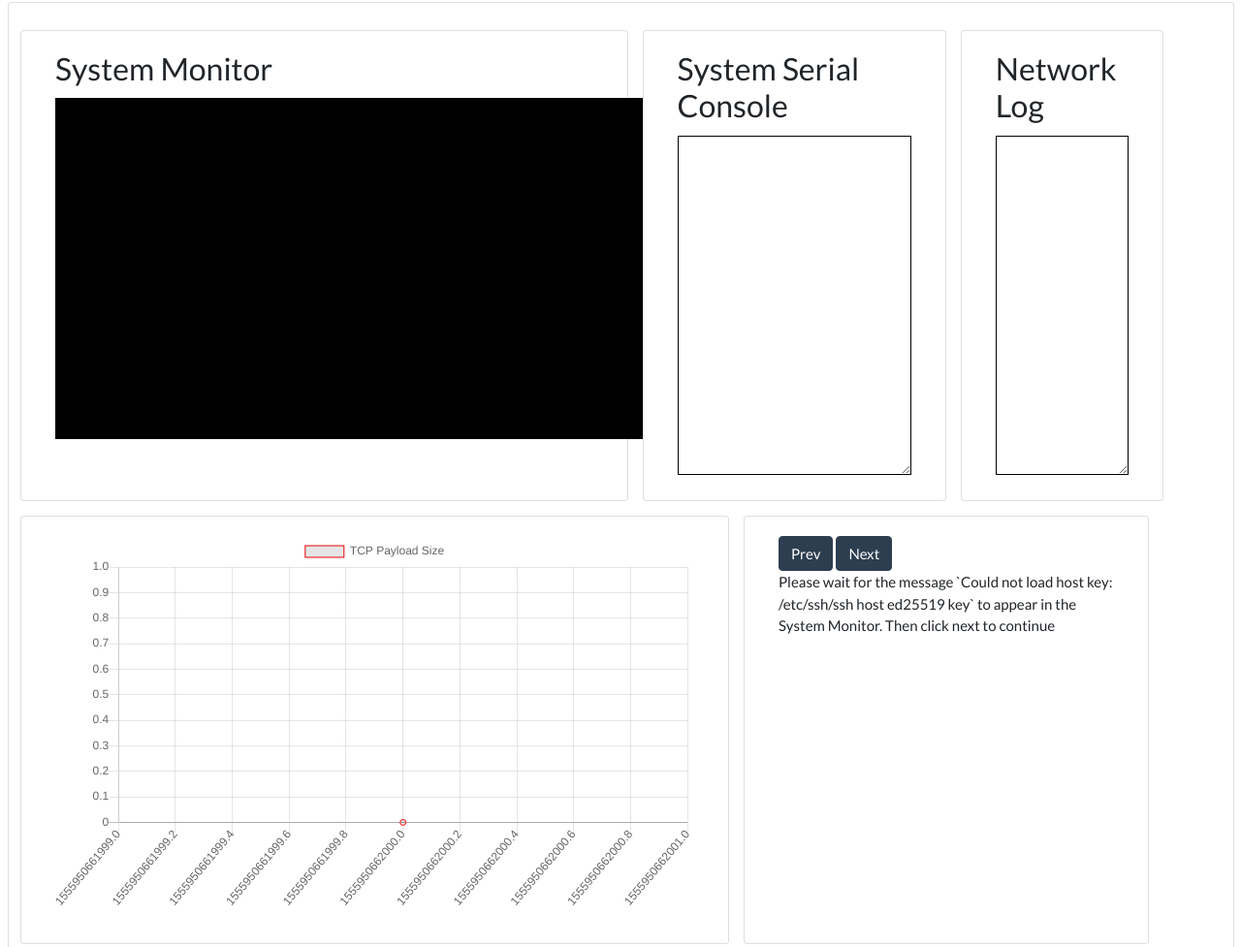
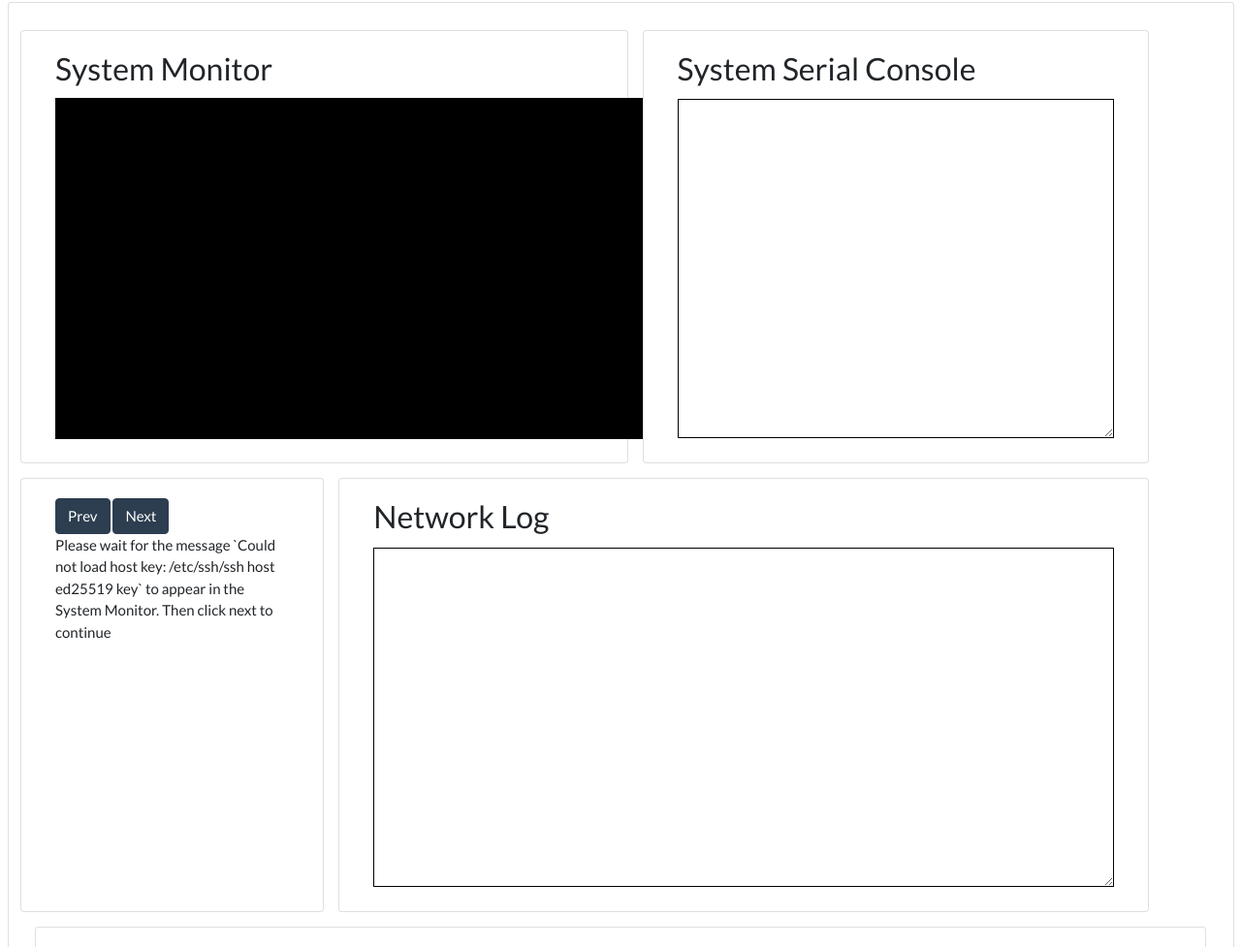
Before and after one commit to sidekickvpn/SSH-Side-Channel-Web-Demo, a plain HTML site: page index.html in a window 1280 px wide. Shown: the part 76-1053 px from the top of the page at 97% size. Drawn offline with nearby package versions, Linux system fonts and the light colour scheme; no server answers.

Commit message:
Rearranged layout. Fixed newlines not working in textareas in Firefox

```diff
--- a/index.html
+++ b/index.html
@@ -26,7 +26,7 @@
           <div class="card col-lg-6">
             <div class="card-body">
               <h3 class="card-title">System Monitor</h3>
-							<div id="screen_client" style="margin-right: 1em;">
+              <div id="screen_client">
                 <div
                   style="white-space: pre; font: 14px monospace; line-height: 14px"
                 ></div>
@@ -35,34 +35,19 @@
             </div>
           </div>
 
-					<div class="card col-lg-3">
+          <div class="card col-lg-5">
             <div class="card-body">
               <h3 class="card-title">System Serial Console</h3>
               <textarea
                 id="serial_tty"
-								style="height: 350px; width: 100%; border: 1px solid black; white-space: nowrap;"
-							></textarea>
-						</div>
-					</div>
-					<div class="card col-lg-2">
-						<div class="card-body">
-							<h3 class="card-title">Network Log</h3>
-							<textarea
-								id="netconsole"
-								style="height: 350px; width: 100%; border: 1px solid black; white-space: nowrap;"
+                style="height: 350px; width: 100%; border: 1px solid black;"
               ></textarea>
             </div>
           </div>
 				</div>
 
         <div class="row">
-					<div class="card col-lg-7">
-						<div class="card-body">
-							<canvas id="myChart" width="650" height="400"></canvas>
-						</div>
-					</div>
-
-					<div class="card col-lg-4">
+          <div class="card col-lg-3">
             <div class="card-body">
               <div>
                 <button
@@ -82,6 +67,23 @@
                 </button>
                 <p id="instruction_display"></p>
               </div>
+            </div>
+					</div>
+
+					<div class="card col-lg-8">
+              <div class="card-body">
+                <h3 class="card-title">Network Log</h3>
+                <textarea
+                  id="netconsole"
+                  style="height: 350px; width: 100%; border: 1px solid black;"
+                ></textarea>
+              </div>
+            </div>
+				</div>
+
+          <div class="card">
+            <div class="card-body">
+              <canvas id="myChart" width="650" height="400"></canvas>
             </div>
           </div>
         </div>
```
Lines whose indentation alone changed are shown as unchanged.
